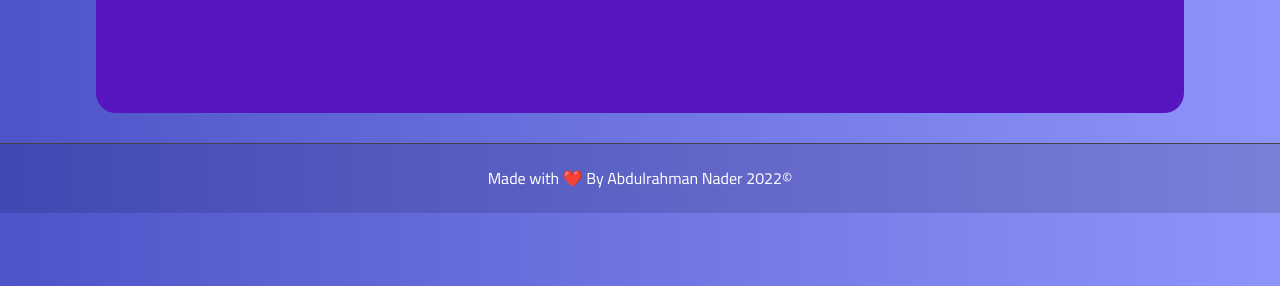
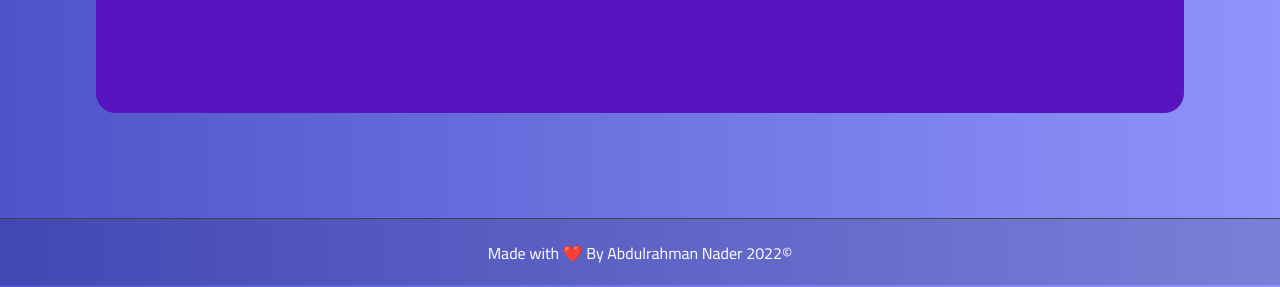
Before and after one commit to AbdulrahmanXSO25/Words-Reminder, a plain HTML site: page index.html in a window 1280 px wide. Shown: the part 514-801 px from the top of the page. Drawn offline with Linux system fonts and the light colour scheme.

Commit message:
Changes to be committed: 	modified:   css/main.css 	modified:   index.html

```diff
--- a/css/main.css
+++ b/css/main.css
@@ -17,7 +17,9 @@ html {
 body {
   background: linear-gradient(to left, #8f94fb, #4e54c8);
   font-family: "Cairo", sans-serif;
-  min-height: 100%;
+}
+.main {
+  min-height: calc(100vh - 118px);
 }
 a {
   text-decoration: none;
@@ -271,6 +273,7 @@ h1 {
 /* Start Footer */
 .footer {
   background: linear-gradient(to left, #7a7fd8, #4248b3);
+  height: 67px;
 }
 .footer .copyright {
   padding: 25px 0;
--- a/index.html
+++ b/index.html
@@ -16,6 +16,7 @@
 </head>
 <body>
 
+    <div class="main">
         <div class="container">
             <h1 class="main-title"> <i class="fa-solid fa-bell"></i>Words Reminder!</h1>
         </div>
@@ -34,7 +35,7 @@
             </div>
             <h2 class="delete-all" id="deleteAllBtn"> <i class="fa-solid fa-trash"></i> Delete All!</h2>
         </div>
-
+    </div>
     <div class="footer">
         <p class="copyright">Made with ❤️ By <a target="_blank" href="https://github.com/AbdulrahmanXSO25">Abdulrahman Nader</a> 2022&copy;</p>
     </div>
```
Lines whose indentation alone changed are shown as unchanged.
